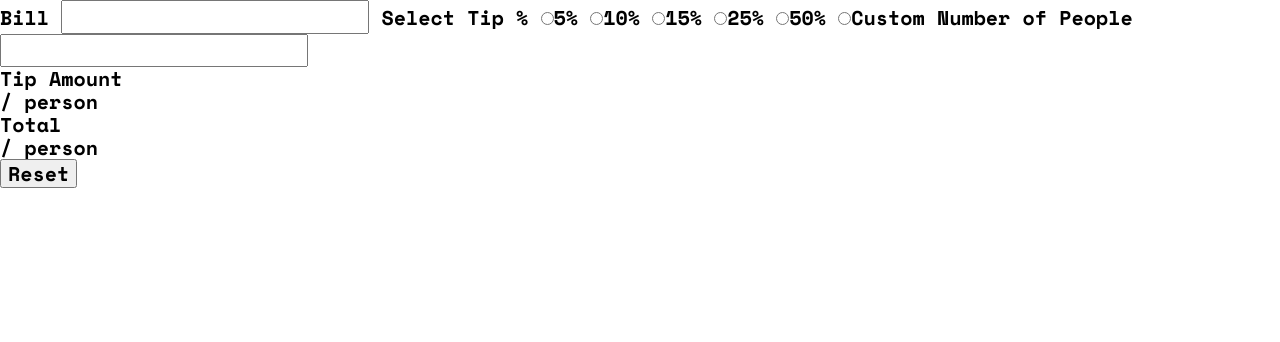
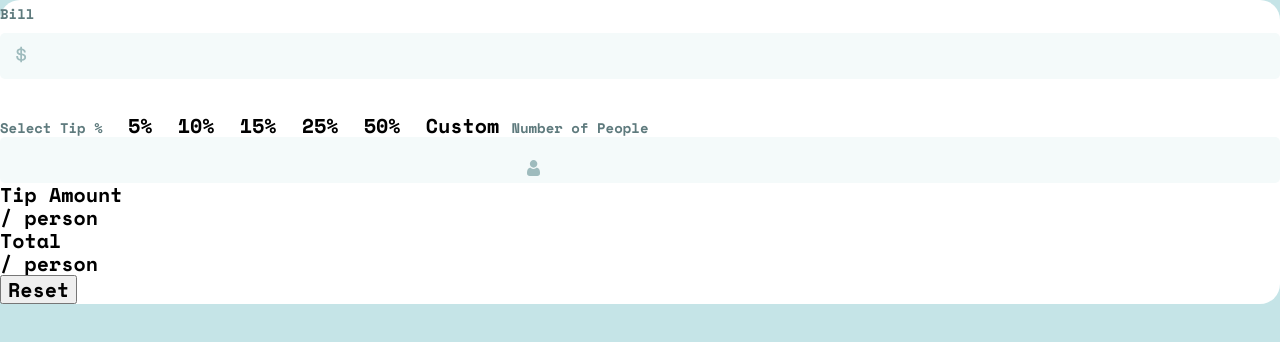
Before and after one commit to shakthi2003gh/tip-calculator-app-main, a plain HTML site: page index.html in a window 1280 px wide. Drawn offline with nearby package versions, Linux system fonts and the light colour scheme.

Commit message:
Calculator design completed.

```diff
--- a/styles/styles.css
+++ b/styles/styles.css
@@ -15,12 +15,12 @@ html {
 :root {
   --color-primary: hsl(183, 100%, 15%);
   --color-secondary: hsl(186, 14%, 43%);
+  --color-accent: hsl(189, 41%, 97%);
 
   --color-highlight: hsl(172, 67%, 45%);
-  --color-: hsl(0, 0%, 100%);
 
   --color-body-bg: hsl(185, 41%, 84%);
-  --color-calculator-bg: hsl(189, 41%, 97%);
+  --color-calculator-bg: hsl(0, 0%, 100%);
   --color-input-bg: hsl(184, 14%, 56%);
 }
 
@@ -35,5 +35,102 @@ input {
 }
 
 ::placeholder {
-  font-size: 2.4rem;
+  font-size: 2.6rem;
+  text-align: end;
+  color: var(--color-input-bg);
 }
+
+.calculator > label {
+  position: relative;
+  font-size: 1.4rem;
+  color: var(--color-secondary);
+}
+
+/* Global */
+body {
+  background: url(/images/logo.svg) no-repeat center 3.5rem;
+  background-color: var(--color-body-bg);
+}
+
+/* Calculator */
+form {
+  margin-top: 13rem;
+  height: auto;
+  padding: 2.5rem;
+  background-color: var(--color-calculator-bg);
+  border-radius: 20px;
+}
+
+.calculator {
+  border: none;
+  margin: 0;
+  padding: 0;
+}
+
+input {
+  margin-top: 0.5rem;
+}
+
+input[type="number"] {
+  width: 100%;
+  height: 100%;
+  border: none;
+  margin: 0;
+  padding: 0;
+  text-align: end;
+  padding: 0.5rem 2rem;
+  border-radius: 5px;
+  color: var(--color-primary);
+  background-color: var(--color-accent);
+  outline-color: var(--color-highlight);
+}
+
+input[type="radio"] {
+  visibility: hidden;
+}
+
+#bill,
+#people {
+  margin-top: 1rem;
+  margin-bottom: 3.5rem;
+}
+
+label[for="bill"]::before,
+label[for="people"]::before {
+  position: absolute;
+  content: url(/images/icon-dollar.svg);
+  top: 4.34rem;
+  left: 1.6rem;
+}
+
+label[for="people"]::before {
+  content: url(/images/icon-person.svg);
+}
+
+.tips {
+  display: grid;
+  grid-template-columns: repeat(2, 1fr);
+  gap: 2rem;
+  margin: 2rem 0;
+}
+
+.tips label {
+  text-align: center;
+  height: 5rem;
+  position: relative;
+}
+
+.tips span {
+  position: absolute;
+  inset: 0;
+  border-radius: 5px;
+  font-size: 2.6rem;
+  color: var(--color-accent);
+  background-color: var(--color-primary);
+  padding: 1rem;
+}
+
+input[type="radio"]:checked + span {
+  color: var(--color-primary);
+  background-color: var(--color-highlight);
+}
```
